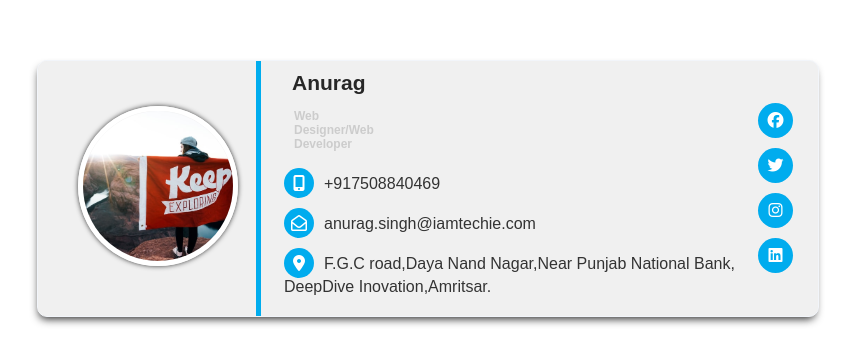
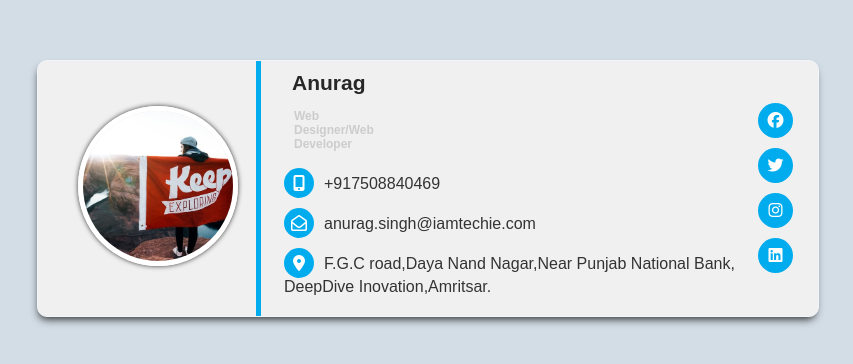
Before and after one commit to Anuragsinghpy1/emailsignature, a plain HTML site: page index.html in a window 1280 px wide. Shown: the part 212-576 px from the top of the page, without its empty margins (212-1065 px from the left). Drawn offline with Linux system fonts and the light colour scheme.

Commit message:
Change the background-color

```diff
--- a/style.css
+++ b/style.css
@@ -10,7 +10,7 @@
   display: flex;
   align-items: center;
   justify-content: center;
-  /* background: #d3dde6; */
+  background: #d3dde6;
 }
 
 .container .email-signature {
```
